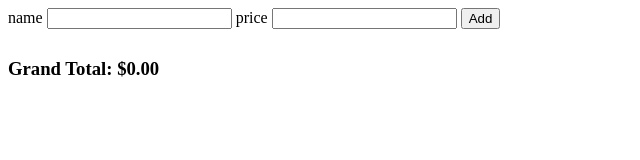
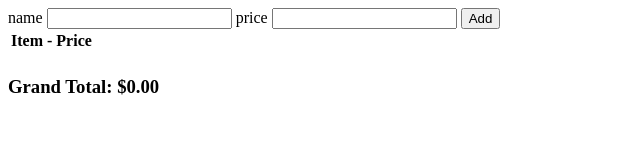
Before and after one commit to acciojob/shopping-cart-shrutijain2296, a website: page main.html in a window 1280 px wide. Shown: the whole page, without its empty margins (0-640 px from the left). Drawn offline with Linux system fonts and the light colour scheme.

Commit message:
created a submission

```diff
--- a/main.html
+++ b/main.html
@@ -13,19 +13,19 @@
 	<label for = "price">price</label>
 	<input type = "number" id = "item-price-input">
 	<button id = "add">Add</button>
-	<table id = "listItem">
+	<table id = "listItem" role = "grid">
 		<thead>
-			<th id = "item"></th>
-			<th id = "price"></th>
+			<th id = "item" role = "columnheader"> Item</th>
+			<th id = "price" role = "columnheader"> - Price</th>
 		</thead>
 		<tbody>
 			<tr>
-				<td></td>
-				<td></td>
+				<td role = "cell"></td>
+				<td role = "cell"></td>
 			</tr>
 		</tbody>
 	</table>
-	<h3 id = "total">Grand Total: $0.00</h3>
+	<h3 id = "total" aria-live = "polite" aria-atomoc = "true">Grand Total: $0.00</h3>
     <script type="text/javascript" src="./script.js">
 </script>
 
```
